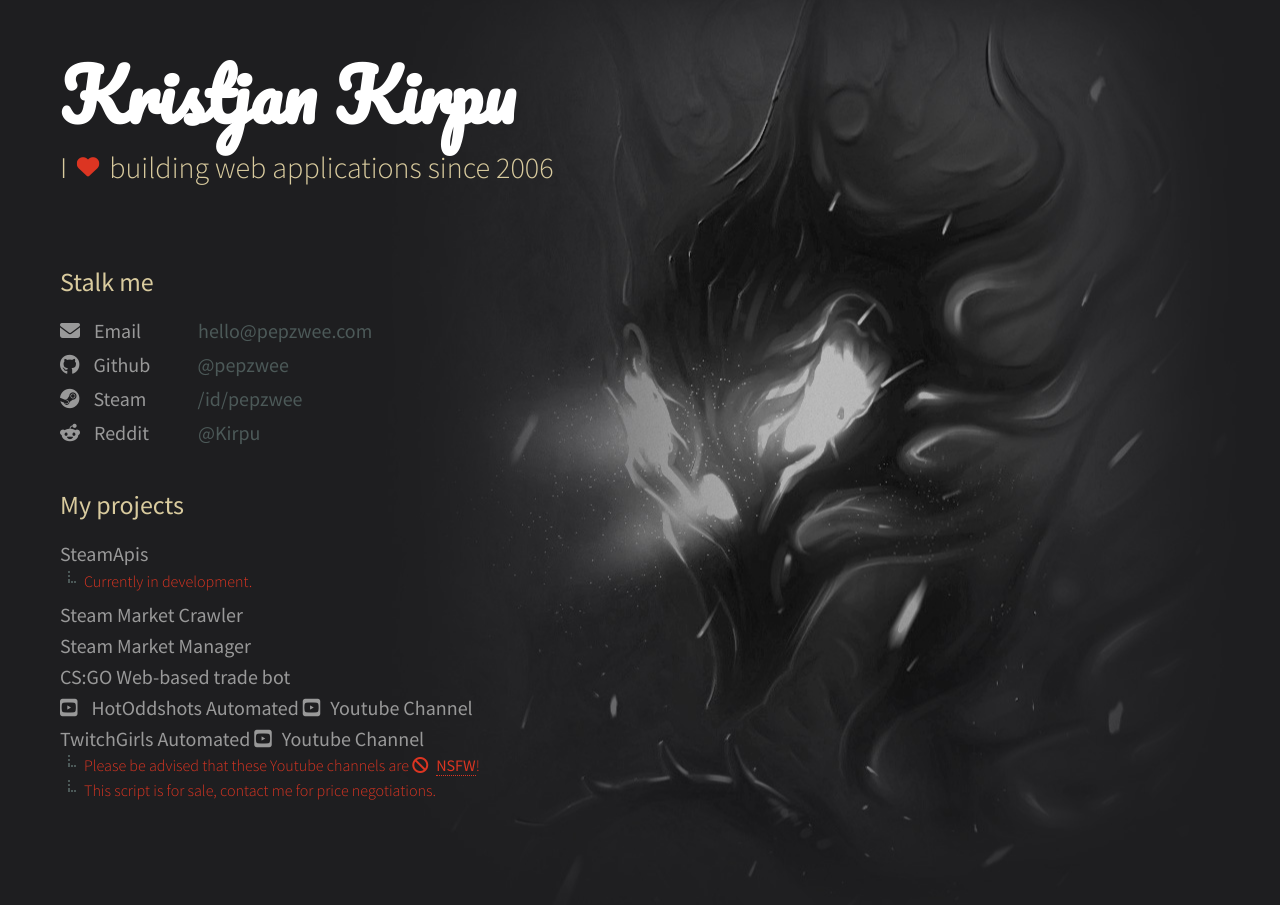
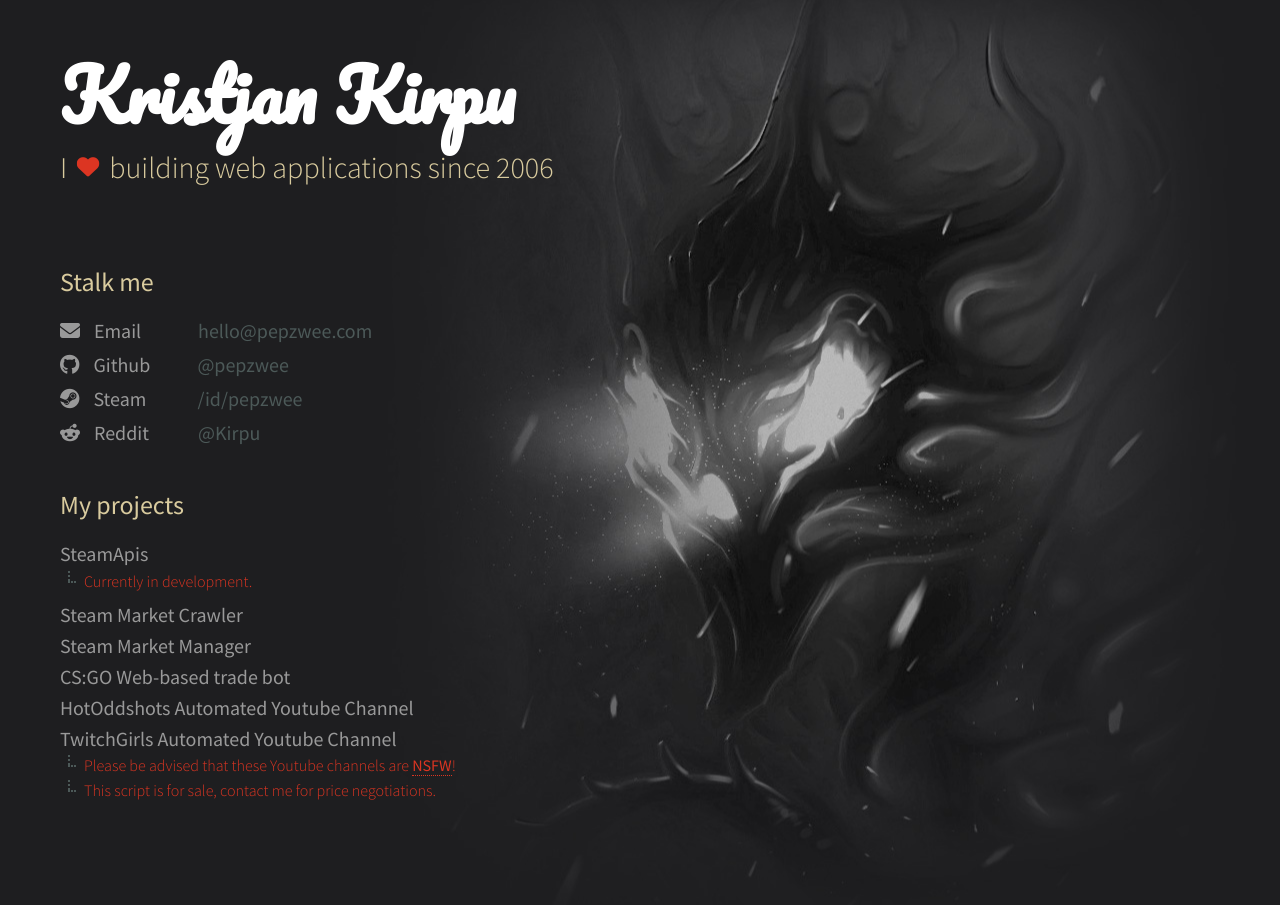
Before and after one commit to pepzwee/pepzwee.com, a plain HTML site: page index.html in a window 1280 px wide. Drawn offline with Linux system fonts and the light colour scheme.

Commit message:
Too lazy to make icons beautiful Remove them..

```diff
--- a/index.html
+++ b/index.html
@@ -96,15 +96,15 @@
                 </li>
                 <li>
                     <a href="https://www.youtube.com/HotOddshots" target="_blank">
-                        <span><i class="fa fa-youtube-square"></i> HotOddshots Automated <i class="fa fa-youtube-square"></i>Youtube Channel</span>
+                        <span>HotOddshots Automated Youtube Channel</span>
                     </a>
                 </li>
                 <li>
                     <a href="https://www.youtube.com/channel/UCDKnYBBDPeVWi3hX_0uOqjw" target="_blank">
-                        <span>TwitchGirls Automated <i class="fa fa-youtube-square"></i>Youtube Channel</span>
+                        <span>TwitchGirls Automated Youtube Channel</span>
                     </a>
                     <ul>
-                        <li>Please be advised that these Youtube channels are <i class="fa fa-ban"></i><span>NSFW</span>!</li>
+                        <li>Please be advised that these Youtube channels are <span>NSFW</span>!</li>
                         <li>This script is for sale, contact me for price negotiations.</li>
                     </ul>
                 </li>
```
